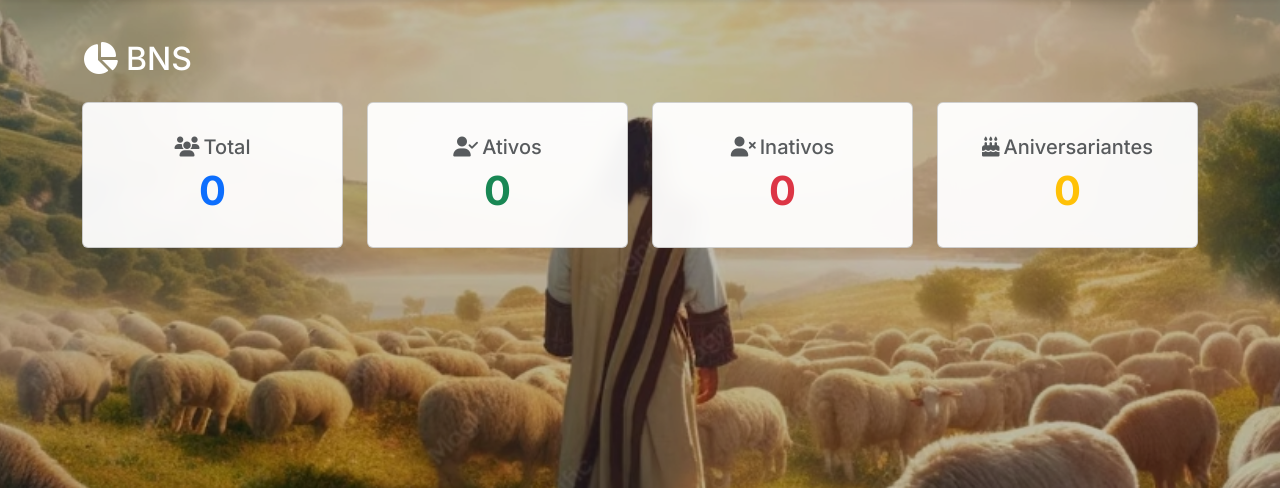
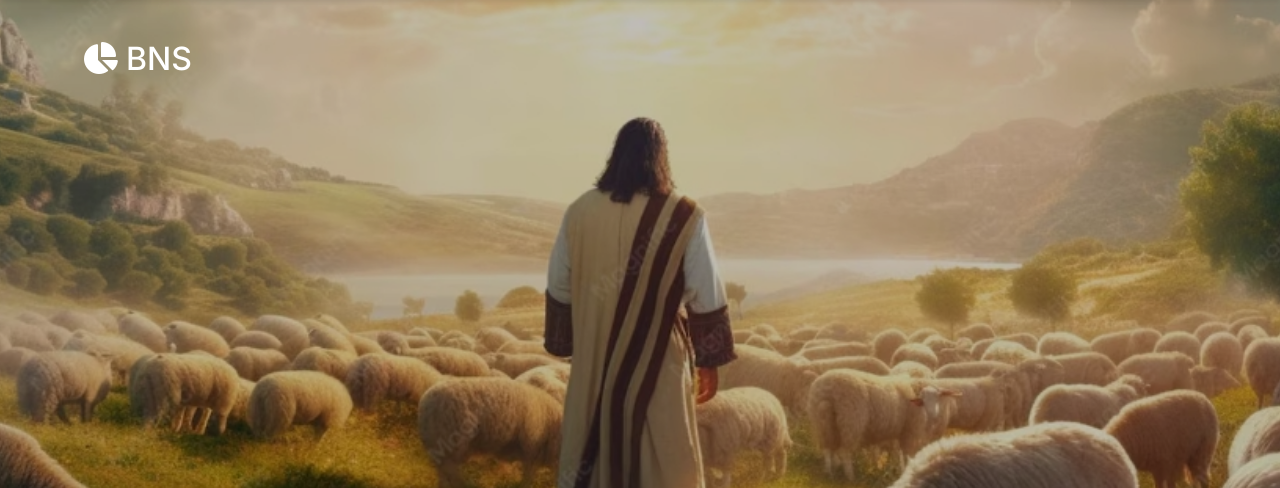
Before and after one commit to leonel-collab/pagina_igreja, a Flask app: page /dashboard in a window 1280 px wide. Shown: the part 80-568 px from the top of the page. Run offline with Flask 3, Linux system fonts and the light colour scheme; a user stored in the database is signed in; data that the repository does not hold is empty.

Commit message:
fix: removido cards do dashboard

```diff
--- a/app/templates/dashboard.html
+++ b/app/templates/dashboard.html
@@ -4,57 +4,4 @@
 <div class="d-flex justify-content-between align-items-center mb-4">
     <h2 class="mb-0 text-white"><i class="fas fa-chart-pie me-2"></i>BNS</h2>
 </div>
-
-<div class="row g-4 mb-4">
-    <div class="col-md-3">
-        <div class="card text-center p-3">
-            <div class="card-body">
-                <h5 class="card-title text-muted"><i class="fas fa-users me-1"></i>Total</h5>
-                <p class="display-6 fw-bold text-primary mb-0">{{ total }}</p>
-            </div>
-        </div>
-    </div>
-    <div class="col-md-3">
-        <div class="card text-center p-3">
-            <div class="card-body">
-                <h5 class="card-title text-muted"><i class="fas fa-user-check me-1"></i>Ativos</h5>
-                <p class="display-6 fw-bold text-success mb-0">{{ ativos }}</p>
-            </div>
-        </div>
-    </div>
-    <div class="col-md-3">
-        <div class="card text-center p-3">
-            <div class="card-body">
-                <h5 class="card-title text-muted"><i class="fas fa-user-times me-1"></i>Inativos</h5>
-                <p class="display-6 fw-bold text-danger mb-0">{{ inativos }}</p>
-            </div>
-        </div>
-    </div>
-    <div class="col-md-3">
-        <div class="card text-center p-3">
-            <div class="card-body">
-                <h5 class="card-title text-muted"><i class="fas fa-birthday-cake me-1"></i>Aniversariantes</h5>
-                <p class="display-6 fw-bold text-warning mb-0">{{ aniversariantes }}</p>
-            </div>
-        </div>
-    </div>
-</div>
-
-{% if ultimos %}
-<div class="card">
-    <div class="card-header">
-        <h5 class="mb-0"><i class="fas fa-clock me-1"></i>Últimos Membros</h5>
-    </div>
-    <div class="card-body p-0">
-        <div class="list-group list-group-flush">
-            {% for m in ultimos %}
-            <div class="list-group-item d-flex justify-content-between align-items-center">
-                <span><i class="fas fa-user me-2 text-primary"></i>{{ m.nome }}</span>
-                <small class="text-muted">{{ m.data_cadastro.strftime('%d/%m/%Y') if m.data_cadastro else '' }}</small>
-            </div>
-            {% endfor %}
-        </div>
-    </div>
-</div>
-{% endif %}
 {% endblock %}
```
